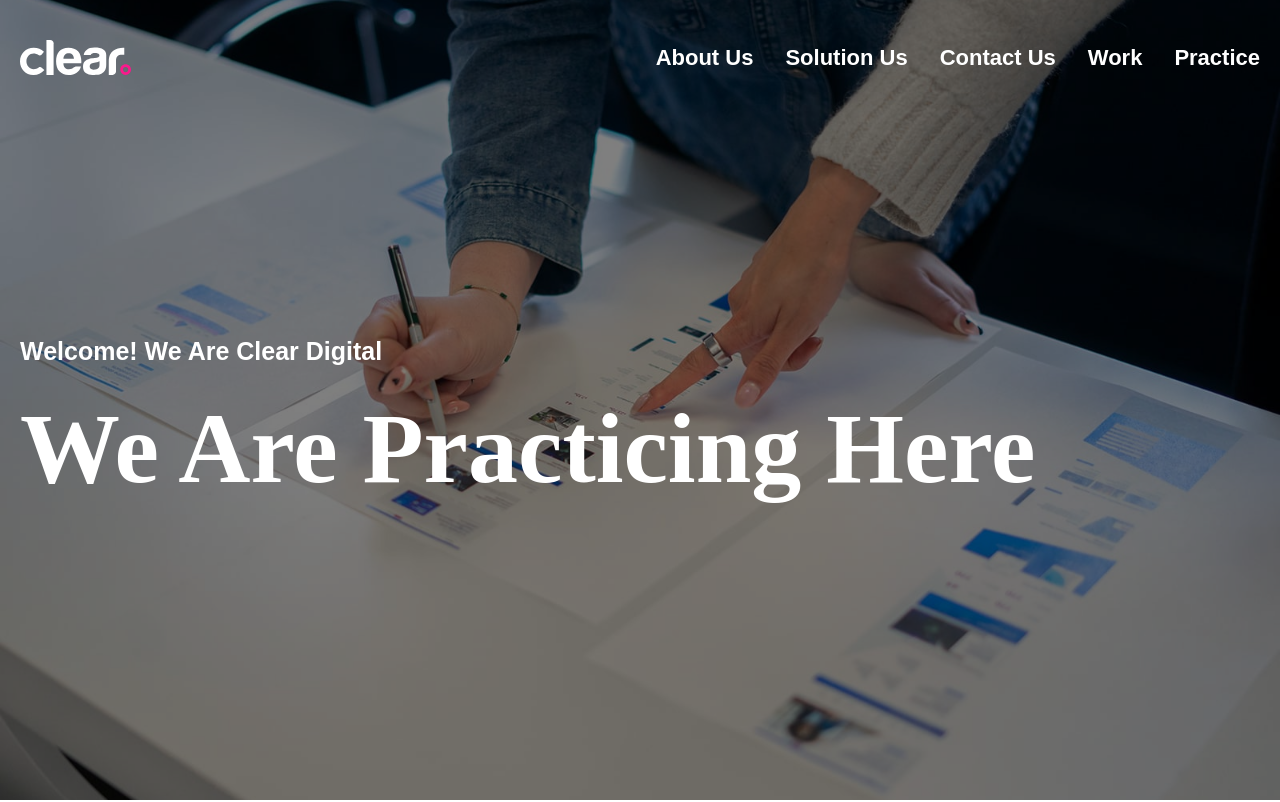
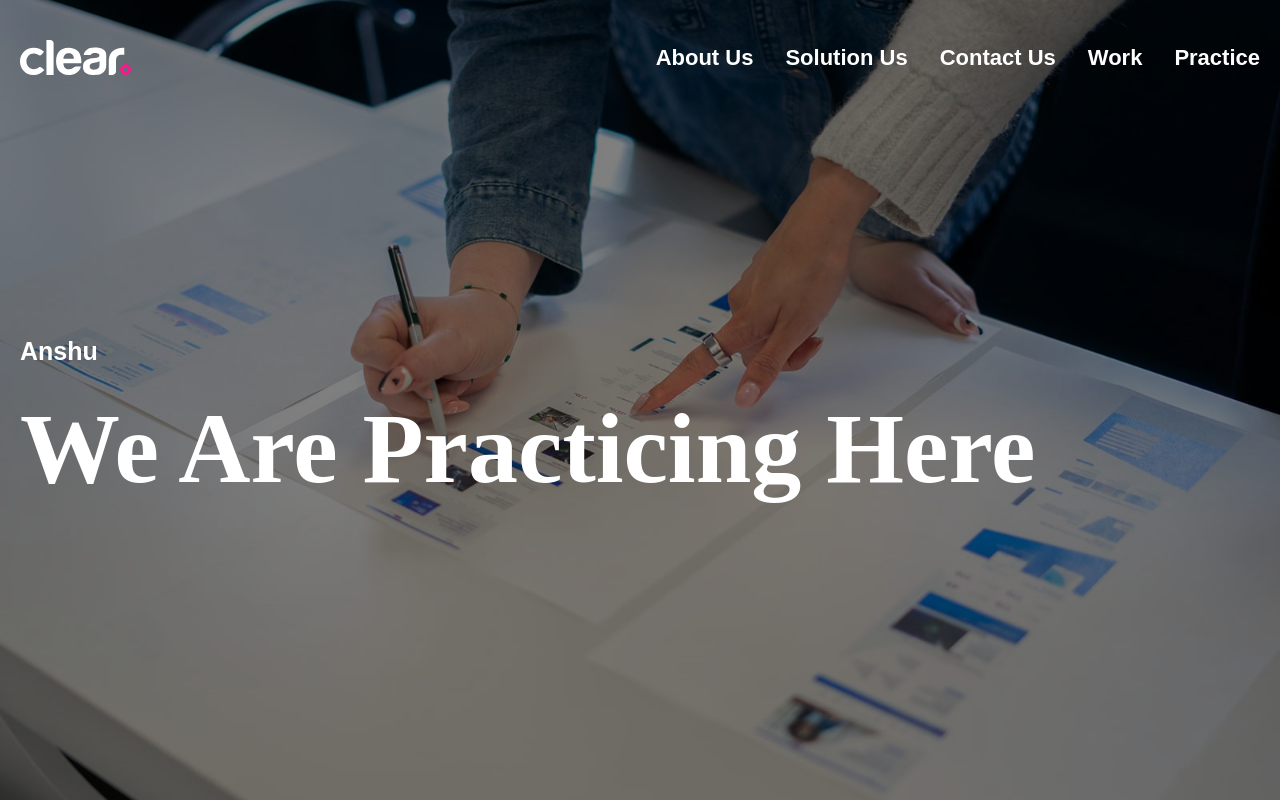
Before and after one commit to Anshumamehra/test, a Next.js app: page /Practice in a window 1280 px wide. Shown: the top 802 px of the page. Built offline with nearby package versions, Linux system fonts and the light colour scheme.

Commit message:
Update index.jsx

```diff
--- a/src/pages/Practice/index.jsx
+++ b/src/pages/Practice/index.jsx
@@ -9,7 +9,7 @@ import Footer from "@/components/Footer";
 export default function Practice() {
 const overlay = true;
 const heroBannerData = {
-    heading: "Welcome! We are Clear Digital",
+    heading: "Anshu",
     title: "We are Practicing here",
     src: "/images/work-paper.jpg",
     alt: "Working Paper",
```
